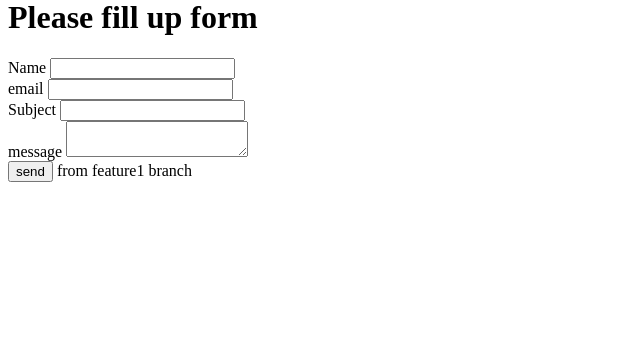
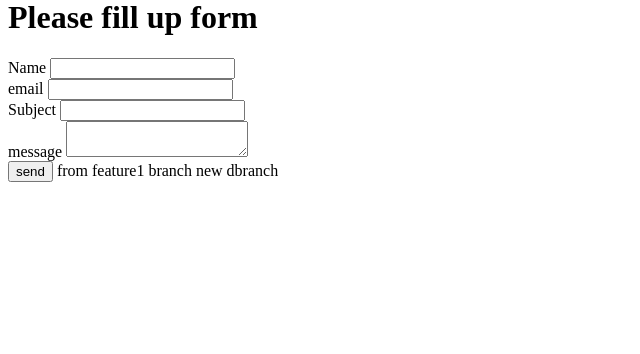
Before and after one commit to BabuTUl/learn_html, a PHP site: page /contact.php in a window 1280 px wide. Shown: the part 67-421 px from the top of the page, without its empty margins (0-640 px from the left). Run offline with PHP 8.4, Linux system fonts and the light colour scheme.

Commit message:
new branch

```diff
--- a/views/contact.php
+++ b/views/contact.php
@@ -19,6 +19,7 @@
 	<div>
 		<button>send</button>
 		from feature1 branch
+		new dbranch
 
 	</div>
 
```
